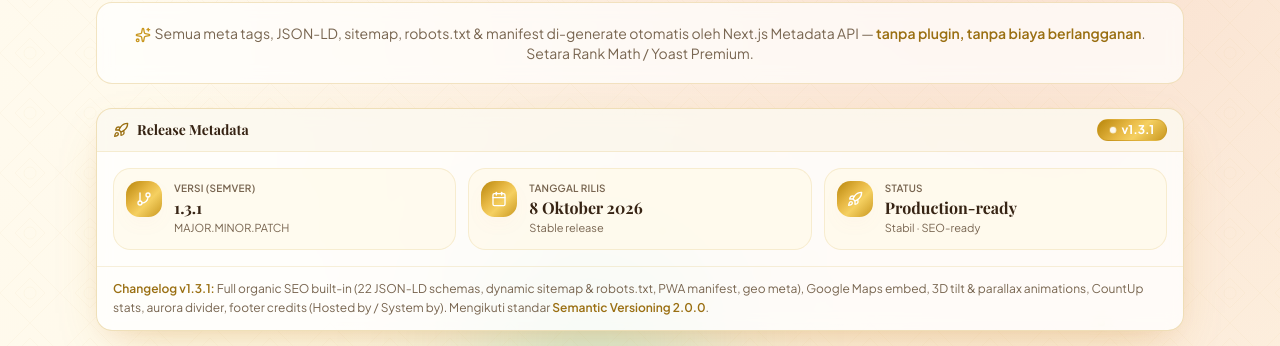
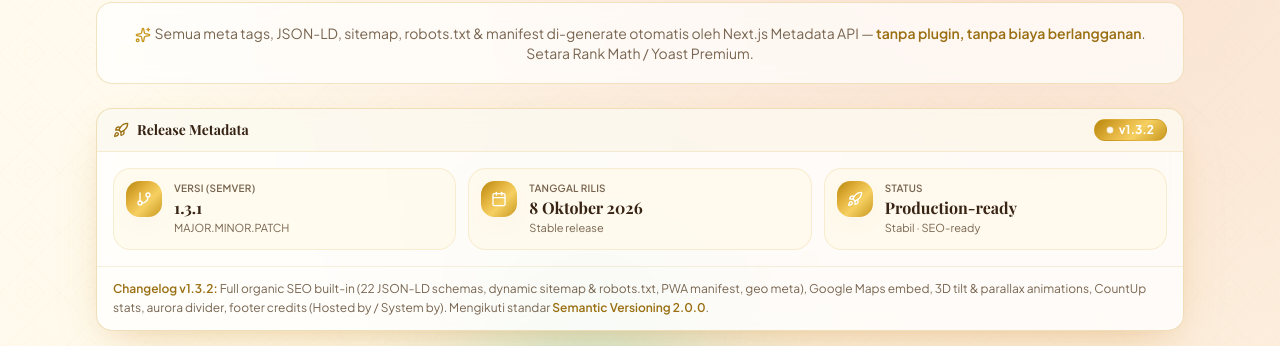
Before and after one commit to gunaracorp/aurarezeki, a Next.js app: page /seo in a window 1280 px wide. Shown: the part 1417-1763 px from the top of the page. Built offline with nearby package versions, Linux system fonts and the light colour scheme.

Commit message:
v1.3.2 version bump

```diff
--- a/package.json
+++ b/package.json
@@ -1,6 +1,6 @@
 {
   "name": "nextjs_tailwind_shadcn_ts",
-  "version": "1.3.1",
+  "version": "1.3.2",
   "private": true,
   "scripts": {
     "dev": "next dev -p 3000 2>&1 | tee dev.log",
--- a/src/components/aura/footer.tsx
+++ b/src/components/aura/footer.tsx
@@ -159,7 +159,7 @@ export function Footer() {
             <span>&copy; {new Date().getFullYear()} {SITE.brand}. All rights reserved.</span>
             <span className="inline-flex items-center gap-1 rounded-full border border-gold/25 bg-gold/5 px-2 py-0.5 font-semibold text-gold-light/80">
               <span className="h-1 w-1 rounded-full bg-gold-light/70" />
-              v1.3.1
+              v1.3.2
             </span>
           </div>
           <div className="flex flex-wrap items-center justify-center gap-x-1.5 gap-y-1 text-[11px] text-amber-100/40">
--- a/src/components/aura/seo-dashboard.tsx
+++ b/src/components/aura/seo-dashboard.tsx
@@ -215,7 +215,7 @@ export function SeoDashboard({ siteUrl }: { siteUrl: string }) {
               </h3>
               <span className="ml-auto inline-flex items-center gap-1.5 rounded-full border border-gold/40 bg-gold-gradient px-3 py-0.5 text-xs font-bold text-white shadow-warm">
                 <span className="h-1.5 w-1.5 rounded-full bg-white animate-pulse-glow" />
-                v1.3.1
+                v1.3.2
               </span>
             </div>
             <div className="grid grid-cols-1 gap-3 p-4 sm:grid-cols-3">
@@ -244,7 +244,7 @@ export function SeoDashboard({ siteUrl }: { siteUrl: string }) {
             </div>
             <div className="border-t border-gold/15 px-4 py-3">
               <p className="text-xs leading-relaxed text-muted-foreground">
-                <span className="font-semibold text-gold-deep">Changelog v1.3.1:</span>{" "}
+                <span className="font-semibold text-gold-deep">Changelog v1.3.2:</span>{" "}
                 Full organic SEO built-in (22 JSON-LD schemas, dynamic sitemap &amp;
                 robots.txt, PWA manifest, geo meta), Google Maps embed, 3D tilt &amp;
                 parallax animations, CountUp stats, aurora divider, footer credits
```
Also changed, not shown: 2 other files (tests, documents, lock files or other folders).
